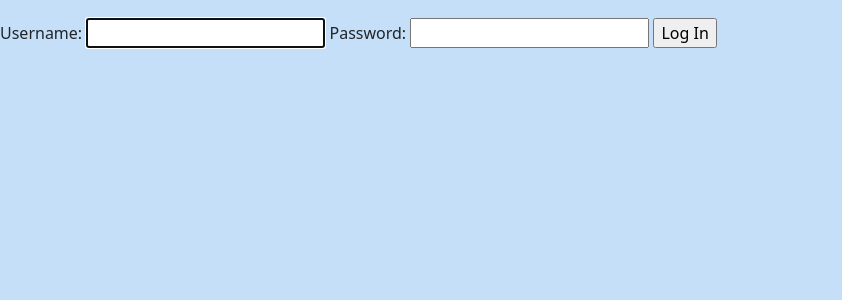
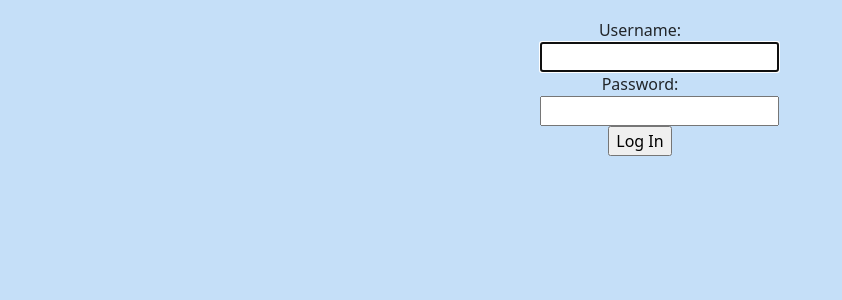
Before and after one commit to rgl1892/golf, a Django app: page /login/ in a window 1280 px wide. Shown: the part 66-366 px from the top of the page, without its empty margins (0-842 px from the left). Run offline with Django 4.2, Linux system fonts and the light colour scheme.

Commit message:
login centred

```diff
--- a/courses/templates/courses/login.html
+++ b/courses/templates/courses/login.html
@@ -2,7 +2,7 @@
 {% block content%}
 <div class="container"></div>
 {{error}}
-<form method="POST">
+<form method="POST" class="login">
     {% csrf_token %}
     {{form}}
     <input type="submit" value="Log In">
--- a/static/courses/styles.css
+++ b/static/courses/styles.css
@@ -38,6 +38,13 @@ go_back {
     display: flex;
   }
 
+  .login {
+    /* display: grid; */
+    width: 200px;
+    /* align-items: center; */
+    text-align: center;
+    margin: auto;
+  }
 
   @media
   only screen and (max-width: 600px)  {
```
Also changed, not shown: courses/static/courses/styles.css (+7 -0 lines).
